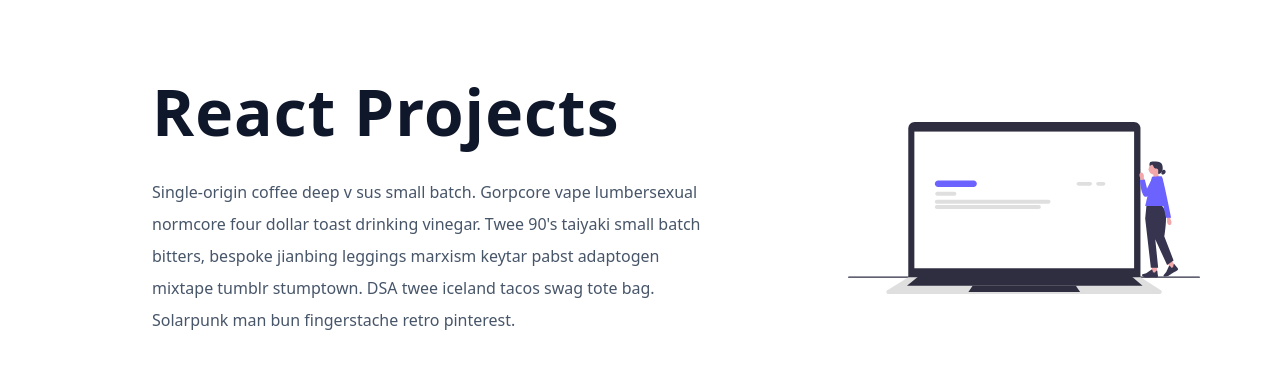
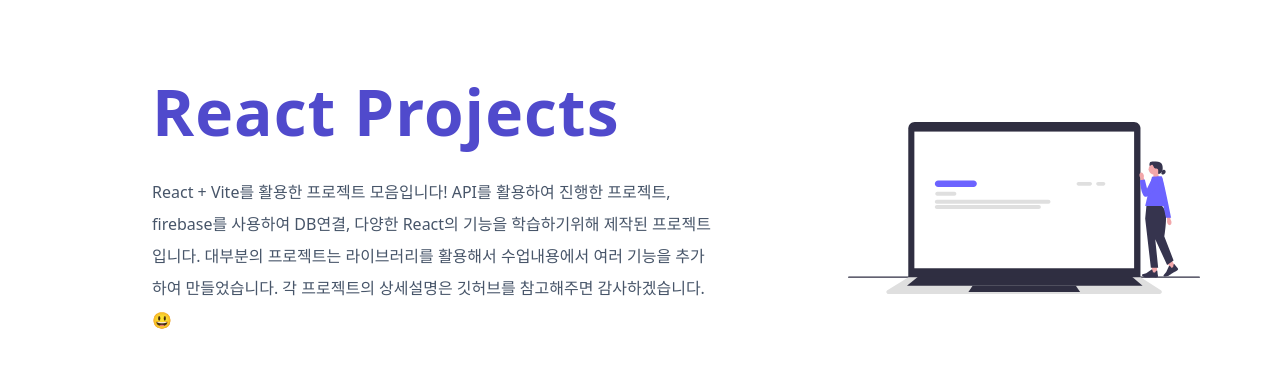
Before and after one commit to KaengEE/React-projects, a React (Vite) app: page / in a window 1280 px wide. Shown: the top 386 px of the page. Built offline with nearby package versions, Linux system fonts and the light colour scheme.

Commit message:
hero 내용 추가

```diff
--- a/src/Hero.jsx
+++ b/src/Hero.jsx
@@ -8,11 +8,11 @@ export const Hero = () => {
         <div className="hero-title">
           <h1>React Projects</h1>
           <p>
-            Single-origin coffee deep v sus small batch. Gorpcore vape
-            lumbersexual normcore four dollar toast drinking vinegar. Twee 90's
-            taiyaki small batch bitters, bespoke jianbing leggings marxism
-            keytar pabst adaptogen mixtape tumblr stumptown. DSA twee iceland
-            tacos swag tote bag. Solarpunk man bun fingerstache retro pinterest.
+            React + Vite를 활용한 프로젝트 모음입니다! API를 활용하여 진행한
+            프로젝트, firebase를 사용하여 DB연결, 다양한 React의 기능을
+            학습하기위해 제작된 프로젝트입니다. 대부분의 프로젝트는 라이브러리를
+            활용해서 수업내용에서 여러 기능을 추가하여 만들었습니다. 각
+            프로젝트의 상세설명은 깃허브를 참고해주면 감사하겠습니다. 😃
           </p>
         </div>
         <div className="img-container">
--- a/src/index.css
+++ b/src/index.css
@@ -90,6 +90,7 @@ h5 {
 
 h1 {
   font-size: clamp(2rem, 5vw, 5rem); /* Large heading */
+  color: #504acc;
 }
 
 h2 {
```
